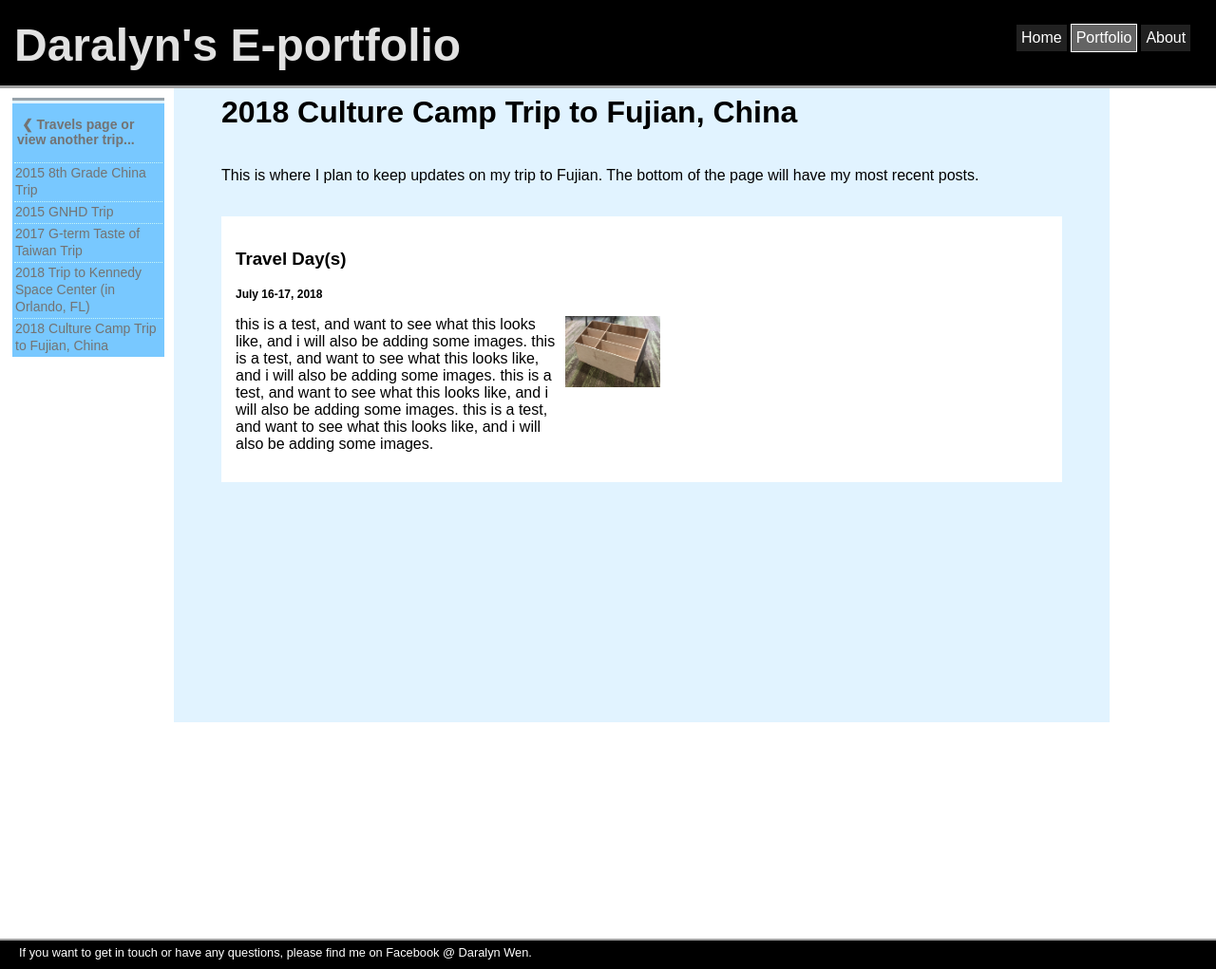
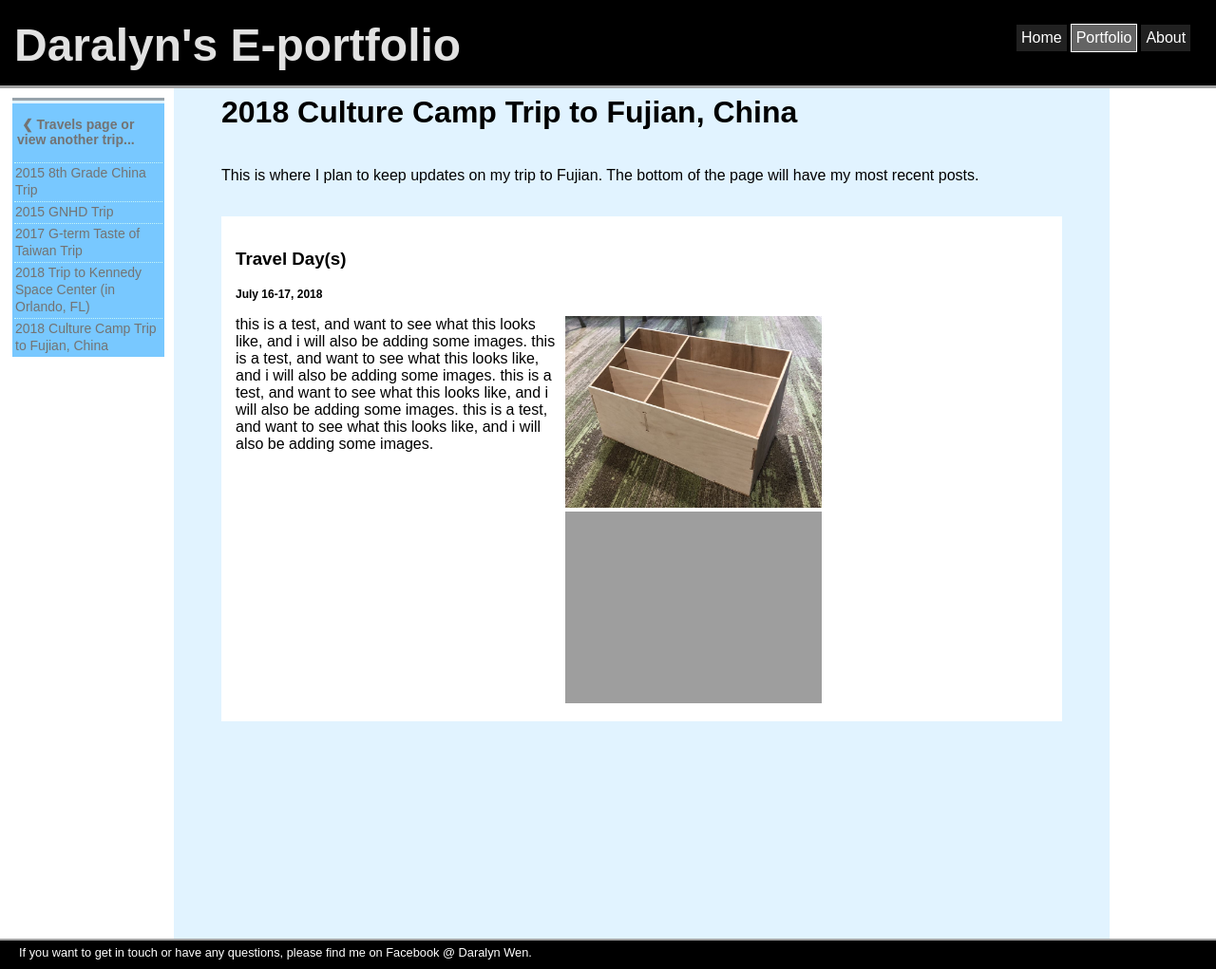
Before and after one commit to daralyn/daralyn.github.io, a Jekyll site: the page built from portfolio/travels/2018fujian.html, in a window 1280 px wide and 1021 px high. Shown: the whole window at 95% size. Built offline with Jekyll 4.4.1, drawn with Linux system fonts in a browser that asks for light colours.

Commit message:
Update 2018fujian.html

```diff
--- a/portfolio/travels/2018fujian.html
+++ b/portfolio/travels/2018fujian.html
@@ -47,6 +47,7 @@ title: Daralyn's 2018 Culture Camp Trip to Fujian, China
 		</div>
 		<div class="travelupdatepics">
 			<img src="https://daralyn.github.io/photos/engineering/flatpackproject.jpg" alt="hi">
+			<img src="https://daralyn.github.io/photos/travels/08BAFEEF-8EAF-4A7E-BB60-780D3D6DCFE5.jpeg" alt="hi">
 			<img src="" alt="">
 			<img src="" alt="">
 		</div>
@@ -229,7 +230,7 @@ title: Daralyn's 2018 Culture Camp Trip to Fujian, China
 	}
 
 	img{
-		width: 100px;
+		width: 270px;
 	}
 
 </style>
```
